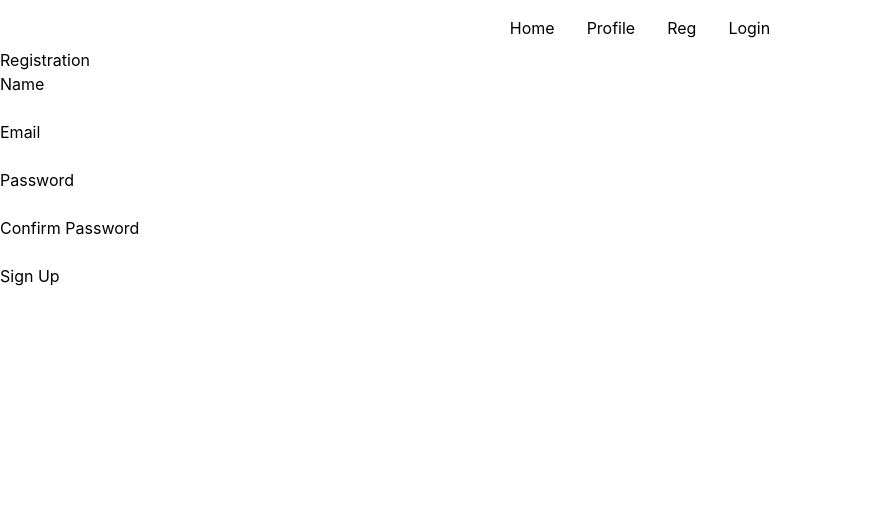
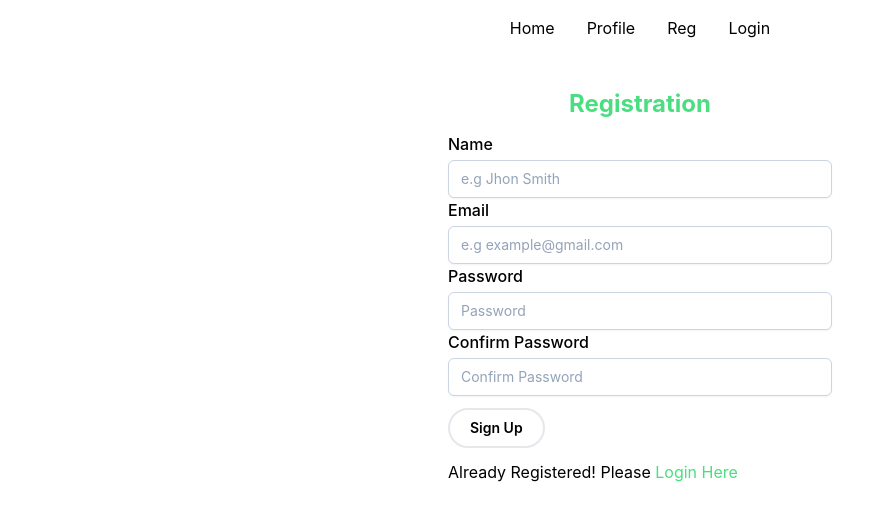
Before and after one commit to cryptomehedi/firebase-login, a React (Create React App) app: page /reg in a window 1280 px wide. Shown: the top 520 px of the page, without its empty margins (0-894 px from the left). Built offline with nearby package versions, Linux system fonts and the light colour scheme; no server answers.

Commit message:
reg style add

```diff
--- a/src/Components/LoginRed/Login.js
+++ b/src/Components/LoginRed/Login.js
@@ -1,5 +1,5 @@
 import React, { useRef, useState } from 'react';
-import { useSignInWithEmailAndPassword, useUpdatePassword } from 'react-firebase-hooks/auth';
+import { useSendPasswordResetEmail, useSignInWithEmailAndPassword } from 'react-firebase-hooks/auth';
 import { Link, useLocation, useNavigate } from 'react-router-dom';
 import auth from '../../firebase.init';
 import Spinner from '../Shared/Spinner';
@@ -7,7 +7,7 @@ import { toast } from 'react-toastify';
 
 const Login = () => {
     const [ signInWithEmailAndPassword, user, loading, error, ] = useSignInWithEmailAndPassword(auth);
-    const [updatePassword, updating, error2] = useUpdatePassword(auth);
+    const [sendPasswordResetEmail, sending, error2] = useSendPasswordResetEmail(  auth );
     const [passErr, setPassErr] = useState('')
     const [emailErr, setEmailErr] = useState('')
     const inputEmail = useRef('')
@@ -41,11 +41,22 @@ const Login = () => {
     const handlePasswordChange = async () => {
         const email= inputEmail.current.value
         if(email.length > 0) {
-            await updatePassword(email)
-            !error2 && toast.success('Email send Please Check.. 😊')
+            console.log("first")
+            await sendPasswordResetEmail(email)
         } else{
             toast.warn('Please enter your email')
         }
+    }
+
+    if(error2?.message?.length < 1){
+        toast.success('Email send Please Check.. 😊')
+    }
+
+    if(error2?.message?.length > 4){
+        toast.error(`${error2.message.slice(22,error2.message.length -2)}`)
+    }
+    if(error?.message?.length > 4){
+        toast.error(`${error.message.slice(22,error.message.length -2)}`)
     }
 
     if(user){
@@ -58,21 +69,23 @@ const Login = () => {
                 <h2 className='text-2xl text-center text-green-400 font-bold'>Login</h2>
                 <form className='mt-3' onSubmit={handleSubmit}>
                     <div className=''>
-                        <h5 className='text-xl font-medium'>Email</h5>
+                        <h5 className='text-base font-medium'>Email</h5>
                         {/* <input className='px-3 py-2 rounded-xl border border-green-100 hover:border-blue-300 outline-none focus:ring focus:ring-violet-300' type="email" name="email" id="email" placeholder="e.g example@gmail.com" /> */}
-                        <input  ref={inputEmail} className='mt-1 block w-full px-3 py-2 bg-white border border-slate-300 rounded-md text-sm shadow-sm placeholder-slate-400 focus:outline-none focus:border-sky-500 focus:ring-1 focus:ring-sky-500 disabled:bg-slate-50 disabled:text-slate-500 disabled:border-slate-200 disabled:shadow-none invalid:border-pink-500 invalid:text-pink-600 focus:invalid:border-pink-500 focus:invalid:ring-pink-500' type="email" name="email" id="email" placeholder="e.g example@gmail.com" />
+                        <input  ref={inputEmail} className='mt-1 block w-full px-3 py-2 bg-white border border-slate-300 rounded-md text-sm shadow-sm placeholder-slate-400 focus:outline-none focus:border-sky-500 focus:ring-1 focus:ring-sky-500 disabled:bg-slate-50 disabled:text-slate-500 disabled:border-slate-200 disabled:shadow-none invalid:border-red-500 invalid:text-red-600 focus:invalid:border-red-500 focus:invalid:ring-red-500' type="email" name="email" id="email" placeholder="e.g example@gmail.com" />
                         {emailErr && <p className='text-red-500 text-sm'>{emailErr}</p>}
                     </div>
                     <div className='my-2'>
-                        <h5>Password</h5>
+                        <h5 className='text-base font-medium'>Password</h5>
                         <input className='px-3 py-2 bg-white border shadow-sm border-slate-300 placeholder-slate-400 disabled:bg-slate-50 disabled:text-slate-500 disabled:border-slate-200 focus:outline-none focus:border-sky-500 focus:ring-sky-500 block w-full rounded-md sm:text-sm focus:ring-1 invalid:border-pink-500 invalid:text-pink-600 focus:invalid:border-pink-500 focus:invalid:ring-pink-500 disabled:shadow-none' type="password" name="password" id="password" placeholder="Password" />
                         {passErr && <p className='text-red-500 text-sm'>{passErr}</p>}
                     </div>
-                    <p onClick={() => handlePasswordChange()} className="text-red-400 cursor-auto">Forget Password??</p>
+                    <p onClick={() => handlePasswordChange()} className="text-red-400 cursor-pointer">Forget Password??</p>
                     <input className='bg-transparent text-black border-2 hover:bg-green-400 focus:outline-none focus:ring focus:ring-blue-300 active:bg-green-700 px-5 py-2 text-sm leading-5 rounded-full font-semibold hover:text-white cursor-pointer duration-200 mt-3' type="submit" value="Sign In" />
                 </form>
                 {loading && <div className="mt-2"><Spinner text="Please Wait For Login Process...."/></div>}
-                {error && <div className="mt-2 text-red-500 font-semibold capitalize ">{error.message.slice(22,error.message.length -2)}</div>}
+                {sending && <div className="mt-2"><Spinner text="Please Wait For Password Reset Process...."/></div>}
+                {/* {error && <div className="mt-2 text-red-500 font-semibold capitalize ">{error.message.slice(22,error.message.length -2)}</div>} */}
+                {/* {error2 && <div className="mt-2 text-red-500 font-semibold capitalize ">{error2.message}</div>} */}
                 <h3 className='mt-3'>New Here ? Please <Link className='text-green-400' to="/reg"> Register Here</Link></h3>
             </div>
         </div>
--- a/src/Components/LoginRed/Reg.js
+++ b/src/Components/LoginRed/Reg.js
@@ -1,36 +1,59 @@
-import React from 'react';
+import React, { useState } from 'react';
 import { useCreateUserWithEmailAndPassword, useUpdateProfile } from 'react-firebase-hooks/auth'
 import auth from '../../firebase.init';
 import { toast } from 'react-toastify';
 import Spinner from '../Shared/Spinner';
-import { useNavigate, useLocation } from 'react-router-dom';
+import { useNavigate, useLocation, Link } from 'react-router-dom';
 
 const Reg = () => {
     const [ createUserWithEmailAndPassword, user, loading, error] = useCreateUserWithEmailAndPassword(auth, { sendEmailVerification: true });
     const [updateProfile, updating, error1] = useUpdateProfile(auth);
+    const [nameErr, setNameErr] = useState('')
+    const [emailErr, setEmailErr] = useState('')
+    const [passErr, setPassErr] = useState('')
+    const [cPassErr, setCPassErr] = useState('')
 
     const location = useLocation()
     const from = location.state?.from?.pathname || "/profile";
     const navigate = useNavigate()
-
+    const clear = () => {
+        setNameErr('')
+        setEmailErr('')
+        setPassErr('')
+        setCPassErr('')
+    }
 
     const handleSubmit = async e => {
         e.preventDefault();
-
+        clear()
         const displayName = e.target.name.value
         const email = e.target.email.value
         const password = e.target.password.value
         const confirm = e.target.ConfirmPassword.value
-        if(displayName.length > 0 && email.length > 0 && password.length > 0){
+        if(displayName.length < 1){
+            clear()
+            setNameErr('Name Must Be Required')
+        } else if(email.length < 1){
+            clear()
+            setEmailErr('Email Must Be Required')
+        } else if(password.length < 1){
+            clear()
+            setPassErr('Password Must Be Required')
+        } else if(password.length < 6) {
+            clear()
+            setPassErr('Password Must Be 6 Characters')
+        }else if(confirm.length < 1){
+            clear()
+            setCPassErr('Confirm Password Must Be Required')
+        }else if(displayName.length > 0 && email.length > 0 && password.length > 5){
             if(password === confirm) {
-                await createUserWithEmailAndPassword(email, password)
-                await updateProfile({displayName})
+                // await createUserWithEmailAndPassword(email, password)
+                // await updateProfile({displayName})
                 toast.success(`welcome ${displayName}`)
             }else{
-                alert('password did not match')
+                clear()
+                setCPassErr('password did not match')
             }
-        } else{
-            alert('field empty')
         }
     }
     if(user){
@@ -38,26 +61,31 @@ const Reg = () => {
     }
 
     return (
+        <div className="flex justify-center mt-10">
+            <div className='w-96'>
+                <h2 className='text-2xl text-center text-green-400 font-bold'>Registration</h2>
+                <form className='mt-3' onSubmit={handleSubmit}>
                     <div>
-            <h2>Registration</h2>
-            <form onSubmit={handleSubmit}>
-                <div>
-                    <h5>Name</h5>
-                    <input type="text" name="name" id="name" />
+                        <h5 className='text-base font-medium'>Name</h5>
+                        <input className='mt-1 block w-full px-3 py-2 bg-white border border-slate-300 rounded-md text-sm shadow-sm placeholder-slate-400 focus:outline-none focus:border-sky-500 focus:ring-1 focus:ring-sky-500 disabled:bg-slate-50 disabled:text-slate-500 disabled:border-slate-200 disabled:shadow-none invalid:border-pink-500 invalid:text-pink-600 focus:invalid:border-pink-500 focus:invalid:ring-pink-500' type="text" name="name" id="name" placeholder='e.g Jhon Smith' />
+                        {nameErr && <p className='text-red-500 text-sm'>{nameErr}</p>}
                     </div>
                     <div>
-                    <h5>Email</h5>
-                    <input type="email" name="email" id="email" />
+                        <h5 className='text-base font-medium'>Email</h5>
+                        <input className='mt-1 block w-full px-3 py-2 bg-white border border-slate-300 rounded-md text-sm shadow-sm placeholder-slate-400 focus:outline-none focus:border-sky-500 focus:ring-1 focus:ring-sky-500 disabled:bg-slate-50 disabled:text-slate-500 disabled:border-slate-200 disabled:shadow-none invalid:border-red-500 invalid:text-red-600 focus:invalid:border-red-500 focus:invalid:ring-red-500' type="email" name="email" id="email" placeholder="e.g example@gmail.com" />
+                        {emailErr && <p className='text-red-500 text-sm'>{emailErr}</p>}
                     </div>
                     <div>
-                    <h5>Password</h5>
-                    <input type="password" name="password" id="password" />
+                        <h5 className='text-base font-medium'>Password</h5>
+                        <input className='mt-1 block w-full px-3 py-2 bg-white border border-slate-300 rounded-md text-sm shadow-sm placeholder-slate-400 focus:outline-none focus:border-sky-500 focus:ring-1 focus:ring-sky-500 disabled:bg-slate-50 disabled:text-slate-500 disabled:border-slate-200 disabled:shadow-none invalid:border-pink-500 invalid:text-pink-600 focus:invalid:border-pink-500 focus:invalid:ring-pink-500' type="password" name="password" id="password" placeholder="Password" />
+                        {passErr && <p className='text-red-500 text-sm'>{passErr}</p>}
                     </div>
                     <div>
-                    <h5>Confirm Password</h5>
-                    <input type="password" name="ConfirmPassword" id="ConfirmPassword" />
+                        <h5 className='text-base font-medium'>Confirm Password</h5>
+                        <input className='mt-1 block w-full px-3 py-2 bg-white border border-slate-300 rounded-md text-sm shadow-sm placeholder-slate-400 focus:outline-none focus:border-sky-500 focus:ring-1 focus:ring-sky-500 disabled:bg-slate-50 disabled:text-slate-500 disabled:border-slate-200 disabled:shadow-none invalid:border-pink-500 invalid:text-pink-600 focus:invalid:border-pink-500 focus:invalid:ring-pink-500' type="password" name="ConfirmPassword" id="ConfirmPassword" placeholder="Confirm Password" />
+                        {cPassErr && <p className='text-red-500 text-sm'>{cPassErr}</p>}
                     </div>
-                <input type="submit" value="Sign Up" />
+                    <input className='bg-transparent text-black border-2 hover:bg-green-400 focus:outline-none focus:ring focus:ring-blue-300 active:bg-green-700 px-5 py-2 text-sm leading-5 rounded-full font-semibold hover:text-white cursor-pointer duration-200 mt-3' type="submit" value="Sign Up" />
                     {
                         error && <p>{error.message.slice(17, error.message.length-1)}</p>
                     }
@@ -65,6 +93,8 @@ const Reg = () => {
                         loading && <Spinner/>
                     }
                 </form>
+                <h3 className='mt-3'>Already Registered! Please <Link className='text-green-400' to="/Login"> Login Here</Link></h3>
+            </div>
         </div>
     );
 };
```
Also changed, not shown: src/Components/Shared/Spinner.js (+4 -4 lines). Lines whose indentation alone changed are shown as unchanged.
